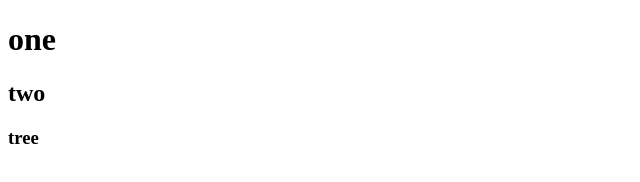
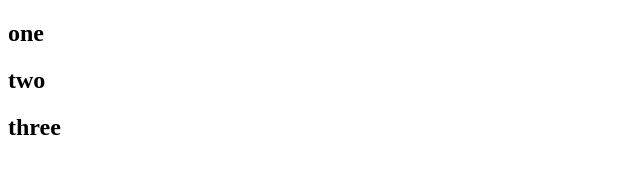
Before and after one commit to ebruarican/ebru, a plain HTML site: page CSSPosition.html in a window 1280 px wide. Shown: the whole page, without its empty margins (0-640 px from the left). Drawn offline with Linux system fonts and the light colour scheme.

Commit message:
exercise3.01.html

```diff
--- a/CSSPosition.html
+++ b/CSSPosition.html
@@ -1,11 +1,27 @@
 <!DOCTYPE html>
 <html>
     <head>
+        <title>my title</title>
+        <style>
+
+
+
+
+
+        </style>
 
     </head>
     <Body>
-        <h1>one</h1>
-        <h2>two</h2>
-        <h3>tree</h3>
+        <section id="one">
+            <h1>one</h1>
+        </section>
+        <section id="two">
+            <h1>two</h1>
+        </section>
+        <section id="three">
+            <h1>three</h1>
+        </section>
+
+
     </Body>
 </html>
```
Also changed, not shown: chapter03/exercise3.01.html (+10 -0 lines).
